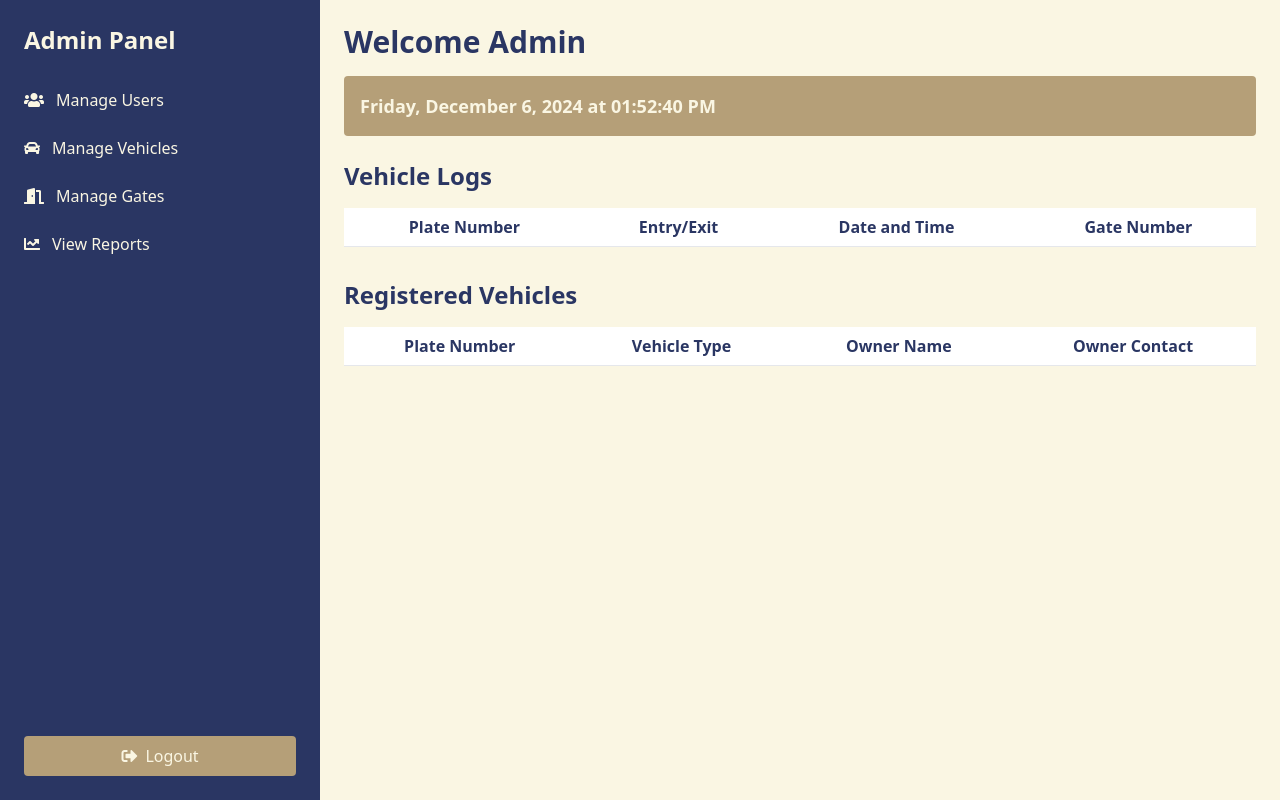
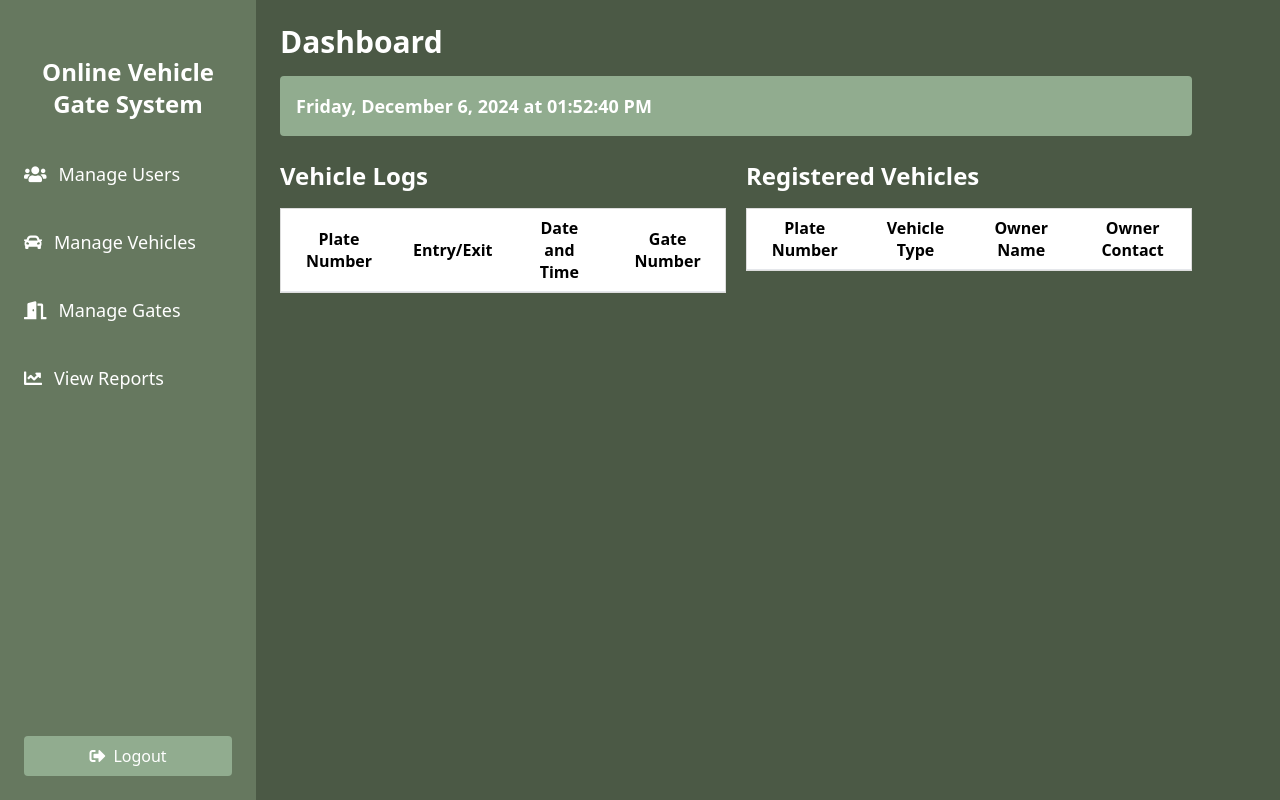
Before and after one commit to Josaminep/online-vehicle-gate, a PHP site: page /admin_dashboard.php in a window 1280 px wide. Run offline with PHP 8.4, Linux system fonts and the light colour scheme; the visitor is signed in with stand-in values (Sample User, id 1); data that the repository does not hold is empty; some libraries are stand-ins or nearby versions.

Commit message:
UPDATED COLOR PALETTE

```diff
--- a/add_user.php
+++ b/add_user.php
@@ -93,7 +93,7 @@ if ($_SERVER['REQUEST_METHOD'] == 'POST') {
         }
 
         button {
-            background-color: #2A3663; /* Deep blue */
+            background-color: #4B5945; /* Deep blue */
             color: white;
             padding: 12px 20px;
             border-radius: 5px;
@@ -116,6 +116,7 @@ if ($_SERVER['REQUEST_METHOD'] == 'POST') {
             font-size: 16px;
             display: inline-block;
             margin-top: 20px;
+            margin-left: 20px;
         }
 
         .back-btn:hover {
@@ -171,7 +172,7 @@ if ($_SERVER['REQUEST_METHOD'] == 'POST') {
                     <option value="owner">Owner</option>
                 </select>
             </div>
-            <button type="submit">Add User</button>
+            <button type="submit">Add</button>
         </form>
     </div>
 
--- a/admin_dashboard.php
+++ b/admin_dashboard.php
@@ -33,48 +33,67 @@ $current_datetime = date('l, F j, Y h:i:s', time()); // Time without millisecond
     <script src="https://cdn.tailwindcss.com"></script>
     <style>
         :root {
-            --bg-main: #FAF6E3;
-            --bg-sidebar: #2A3663;
-            --bg-highlight: #B59F78;
-            --text-main: #2A3663;
-            --text-sidebar: #FAF6E3;
-            --text-highlight: #FAF6E3;
-            --bg-footer: #2A3663;
+            --bg-main: #4B5945; /* Dark green */
+            --bg-sidebar: #66785F; /* Olive green */
+            --bg-highlight: #91AC8F; /* Soft green */
+            --text-main: #FFFFFF; /* White text */
+            --text-sidebar: #FFFFFF; /* White text */
+            --text-highlight: #FFFFFF; /* White text */
+            --bg-footer: #66785F; /* Olive green */
+            --text-table: #000000; /* Default black text for table content */
+        }
+
+        /* Fixed height and scrollable for both vehicle logs and registered vehicles */
+        .scrollable-container {
+            max-height: 400px; /* Fixed height */
+            overflow-y: auto;  /* Vertical scroll */
+            border: 1px solid #ddd; /* Optional border for container */
+            margin-bottom: 20px; /* Space between the containers */
+        }
+
+        .container-flex {
+            display: flex;
+            gap: 20px; /* Space between the two containers */
+        }
+
+        .container {
+            flex: 1; /* This makes both containers take equal width */
         }
     </style>
 </head>
 <body class="bg-[var(--bg-main)]">
 <div class="flex">
     <!-- Sidebar -->
-        <div class="w-1/4 bg-[var(--bg-sidebar)] text-[var(--text-sidebar)] h-screen p-6 flex flex-col justify-between">
+    <div class="w-1/5 bg-[var(--bg-sidebar)] text-[var(--text-sidebar)] h-screen p-6 flex flex-col justify-between">
         <div>
-                <h2 class="text-2xl font-bold mb-8">Admin Panel</h2>
+        <h2 class="text-2xl font-bold mb-8 mt-8 text-center">Online Vehicle Gate System</h2>
         <ul>
-                    <li class="mb-6">
-                        <a href="manage_users.php" class="flex items-center hover:text-gray-400">
+                <li class="mb-6 text-lg">
+                    <a href="manage_users.php" class="flex items-center hover:text-gray-400 py-2">
                         <i class="fas fa-users mr-3"></i> Manage Users
                     </a>
                 </li>
-                    <li class="mb-6 flex items-center">
+                <li class="mb-6 flex items-center text-lg">
                     <i class="fas fa-car mr-3"></i>
-                        <a href="manage_vehicles.php" class="flex items-center hover:text-gray-400">Manage Vehicles</a>
+                    <a href="manage_vehicles.php" class="flex items-center hover:text-gray-400 py-2">Manage Vehicles</a>
                     <?php if ($pending_count > 0): ?>
                         <span class="notification ml-2 bg-red-500 text-white rounded-full px-2 py-1 text-sm" style="font-weight: bold;"><?php echo $pending_count; ?></span> <!-- Notification Badge -->
                     <?php endif; ?>
                 </li>
 
-                    <li class="mb-6">
-                        <a href="manage_gates.php" class="flex items-center hover:text-gray-400">
+                <li class="mb-6 text-lg">
+                    <a href="manage_gates.php" class="flex items-center hover:text-gray-400 py-2">
                         <i class="fas fa-door-open mr-3"></i> Manage Gates
                     </a>
                 </li>
-                    <li class="mb-6">
-                        <a href="view_reports.php" class="flex items-center hover:text-gray-400">
+                <li class="mb-6 text-lg">
+                    <a href="view_reports.php" class="flex items-center hover:text-gray-400 py-2">
                         <i class="fas fa-chart-line mr-3"></i> View Reports
                     </a>
                 </li>
             </ul>
         </div>
+
         <button onclick="window.location.href='logout.php'" class="bg-[var(--bg-highlight)] text-[var(--text-highlight)] py-2 px-4 rounded hover:bg-opacity-75 flex items-center justify-center">
             <i class="fas fa-sign-out-alt mr-2"></i> Logout
         </button>
@@ -82,60 +101,69 @@ $current_datetime = date('l, F j, Y h:i:s', time()); // Time without millisecond
 
     <!-- Main Content -->
     <div class="w-3/4 p-6">
-    <h1 class="text-3xl font-bold mb-4 text-[var(--text-main)]">Welcome Admin</h1>
+        <h1 class="text-3xl font-bold mb-4 text-[var(--text-main)]">Dashboard</h1>
 
         <div class="datetime bg-[var(--bg-highlight)] text-[var(--text-highlight)] p-4 rounded mb-6 flex items-center justify-between">
             <p id="datetime" class="text-lg font-semibold"></p>
         </div>
 
+        <div class="container-flex">
+            <!-- Vehicle Logs Section -->
+            <div class="container">
                 <h2 class="text-2xl font-bold mb-4 text-[var(--text-main)]">Vehicle Logs</h2>
-    <table class="min-w-full bg-white">
+                <div class="scrollable-container bg-white">
+                    <table class="min-w-full">
                         <thead>
                             <tr>
-                <th class="py-2 px-4 border-b text-[var(--text-main)]">Plate Number</th>
-                <th class="py-2 px-4 border-b text-[var(--text-main)]">Entry/Exit</th>
-                <th class="py-2 px-4 border-b text-[var(--text-main)]">Date and Time</th>
-                <th class="py-2 px-4 border-b text-[var(--text-main)]">Gate Number</th>
+                                <th class="py-2 px-4 border-b">Plate Number</th>
+                                <th class="py-2 px-4 border-b">Entry/Exit</th>
+                                <th class="py-2 px-4 border-b">Date and Time</th>
+                                <th class="py-2 px-4 border-b">Gate Number</th>
                             </tr>
                         </thead>
                         <tbody>
                             <?php while ($log = mysqli_fetch_assoc($log_result)): ?>
                                 <tr>
-                    <td class="py-2 px-4 border-b text-[var(--text-main)]"><?php echo htmlspecialchars($log['plate_number']); ?></td>
-                    <td class="py-2 px-4 border-b text-[var(--text-main)]"><?php echo htmlspecialchars($log['entry_exit']); ?></td>
-                    <td class="py-2 px-4 border-b text-[var(--text-main)]"><?php echo htmlspecialchars($log['date_time']); ?></td>
-                    <td class="py-2 px-4 border-b text-[var(--text-main)]"><?php echo htmlspecialchars($log['gate_number']); ?></td>
+                                    <td class="py-2 px-4 border-b" style="color: var(--text-table);"><?php echo htmlspecialchars($log['plate_number']); ?></td>
+                                    <td class="py-2 px-4 border-b" style="color: var(--text-table);"><?php echo htmlspecialchars($log['entry_exit']); ?></td>
+                                    <td class="py-2 px-4 border-b" style="color: var(--text-table);"><?php echo htmlspecialchars($log['date_time']); ?></td>
+                                    <td class="py-2 px-4 border-b" style="color: var(--text-table);"><?php echo htmlspecialchars($log['gate_number']); ?></td>
                                 </tr>
                             <?php endwhile; ?>
                         </tbody>
                     </table>
-<!-- Add space here -->
-<div class="my-8"></div>
+                </div>
+            </div>
 
-    <!-- Registered Vehicle Section -->
+            <!-- Registered Vehicles Section -->
+            <div class="container">
                 <h2 class="text-2xl font-bold mb-4 text-[var(--text-main)]">Registered Vehicles</h2>
-    <table class="min-w-full bg-white">
+                <div class="scrollable-container bg-white">
+                    <table class="min-w-full">
                         <thead>
                             <tr>
-                <th class="py-2 px-4 border-b text-[var(--text-main)]">Plate Number</th>
-                <th class="py-2 px-4 border-b text-[var(--text-main)]">Vehicle Type</th>
-                <th class="py-2 px-4 border-b text-[var(--text-main)]">Owner Name</th>
-                <th class="py-2 px-4 border-b text-[var(--text-main)]">Owner Contact</th>
+                                <th class="py-2 px-4 border-b">Plate Number</th>
+                                <th class="py-2 px-4 border-b">Vehicle Type</th>
+                                <th class="py-2 px-4 border-b">Owner Name</th>
+                                <th class="py-2 px-4 border-b">Owner Contact</th>
                             </tr>
                         </thead>
                         <tbody>
                             <?php while ($vehicle = mysqli_fetch_assoc($vehicles_result)): ?>
                                 <tr>
-                    <td class="py-2 px-4 border-b text-[var(--text-main)]"><?php echo htmlspecialchars($vehicle['plate_number']); ?></td>
-                    <td class="py-2 px-4 border-b text-[var(--text-main)]"><?php echo htmlspecialchars($vehicle['vehicle_type']); ?></td>
-                    <td class="py-2 px-4 border-b text-[var(--text-main)]"><?php echo htmlspecialchars($vehicle['owner_name']); ?></td>
-                    <td class="py-2 px-4 border-b text-[var(--text-main)]"><?php echo htmlspecialchars($vehicle['owner_contact']); ?></td>
+                                    <td class="py-2 px-4 border-b" style="color: var(--text-table);"><?php echo htmlspecialchars($vehicle['plate_number']); ?></td>
+                                    <td class="py-2 px-4 border-b" style="color: var(--text-table);"><?php echo htmlspecialchars($vehicle['vehicle_type']); ?></td>
+                                    <td class="py-2 px-4 border-b" style="color: var(--text-table);"><?php echo htmlspecialchars($vehicle['owner_name']); ?></td>
+                                    <td class="py-2 px-4 border-b" style="color: var(--text-table);"><?php echo htmlspecialchars($vehicle['owner_contact']); ?></td>
                                 </tr>
                             <?php endwhile; ?>
                         </tbody>
                     </table>
                 </div>
-
+            </div>
+        </div>
+    </div>
+</div>
 
 <link rel="stylesheet" href="https://cdnjs.cloudflare.com/ajax/libs/font-awesome/5.15.3/css/all.min.css">
 
```
Also changed, not shown: edit_user.php (+19 -18 lines), index.php (+58 -10 lines), login.php (+14 -17 lines), manage_gates.php (+40 -25 lines), manage_users.php (+23 -19 lines), manage_vehicles.php (+23 -14 lines), signup.php (+12 -16 lines), view_reports.php (+32 -20 lines). Lines whose indentation alone changed are shown as unchanged.
